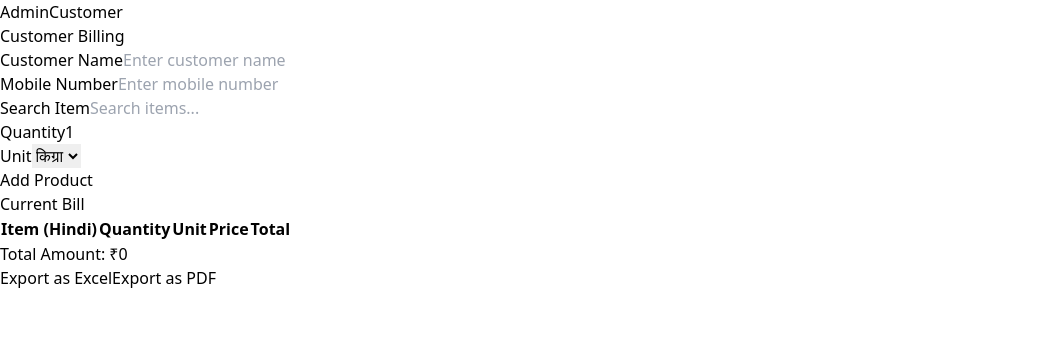
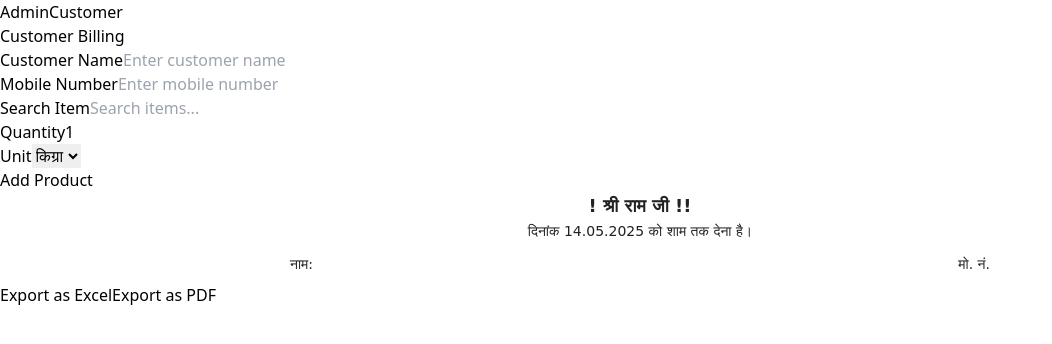
Before and after one commit to Jatin-Purbia/retail_shop, a React (Vite) app: page / in a window 1280 px wide. Shown: the top 344 px of the page, without its empty margins (0-1052 px from the left). Built offline with nearby package versions, Linux system fonts and the light colour scheme.

Commit message:
fixed pdf export

```diff
--- a/package.json
+++ b/package.json
@@ -10,6 +10,7 @@
     "preview": "vite preview"
   },
   "dependencies": {
+    "html2canvas": "^1.4.1",
     "jspdf": "^3.0.1",
     "jspdf-autotable": "^5.0.2",
     "react": "^18.2.0",
--- a/src/pages/CustomerPage.jsx
+++ b/src/pages/CustomerPage.jsx
@@ -1,8 +1,29 @@
 import React, { useState, useRef } from 'react';
 import * as XLSX from 'xlsx';
 import jsPDF from 'jspdf';
-import 'jspdf-autotable';
+import html2canvas from 'html2canvas';
 import inventory from '../inventoryData';
+
+// Helper to format date as DD.MM.YYYY
+function formatDate(date = new Date()) {
+  return date.toLocaleDateString('en-GB').replace(/\//g, '.');
+}
+
+// Helper to generate two-column table rows
+function generateTwoColumnTable(cart) {
+  const rows = [];
+  for (let i = 0; i < cart.length; i += 2) {
+    const left = cart[i];
+    const right = cart[i + 1];
+    rows.push([
+      left ? left.hindiName : '',
+      left ? `${left.quantity} ${left.unit}` : '',
+      right ? right.hindiName : '',
+      right ? `${right.quantity} ${right.unit}` : '',
+    ]);
+  }
+  return rows;
+}
 
 function CustomerPage() {
   const [searchTerm, setSearchTerm] = useState('');
@@ -16,6 +37,10 @@ function CustomerPage() {
   const searchInputRef = useRef(null);
   const [selectedItem, setSelectedItem] = useState(null);
 
+  // Ref for the bill area
+  const billRef = useRef();
+
+  // Search and cart logic (unchanged)
   const handleSearch = (e) => {
     const value = e.target.value;
     setSearchTerm(value);
@@ -34,7 +59,6 @@ function CustomerPage() {
       ...selectedItem,
       quantity,
       unit: selectedUnit,
-      total: selectedItem.price * quantity
     };
     setCart([...cart, cartItem]);
     setSearchTerm('');
@@ -78,94 +102,84 @@ function CustomerPage() {
     setFilteredItems([]);
   };
 
-  const calculateTotal = () => {
-    return cart.reduce((sum, item) => sum + item.total, 0);
-  };
-
-  const generateBillData = () => {
-    const data = [['Customer Name:', customerName || 'N/A'], ['Mobile No.:', customerMobile || 'N/A'], []];
-    const itemsPerRow = 2;
-    const numItems = cart.length;
-
-    for (let i = 0; i < numItems; i += itemsPerRow) {
-      const row = [];
-      for (let j = 0; j < itemsPerRow; j++) {
-        const itemIndex = i + j;
-        if (itemIndex < numItems) {
-          const item = cart[itemIndex];
-          row.push([`${item.hindiName} (${item.quantity} ${item.unit})`, '']);
-        } else {
-          row.push(['', '']); // Empty columns for uneven rows
-        }
-      }
-      data.push(...row);
-      if (i + itemsPerRow < numItems) {
-        data.push([]); // Add an empty row as a separator between item rows
-      }
-    }
-    return data;
-  };
-
-  const handleExportPDF = () => {
+  // PDF export using html2canvas + jsPDF, capturing only the bill area
+  const handleExportPDF = async () => {
     if (cart.length === 0) {
       alert('Your cart is empty. Add items to export.');
       return;
     }
-
-    const doc = new jsPDF();
-    const billData = generateBillData();
-
-    doc.autoTable({
-      body: billData,
-      startY: 10,
-      columnStyles: { 0: { fontStyle: 'bold' } },
-      didDrawPage: (data) => {
-        // Add page number
-        const pageNumber = doc.internal.getNumberOfPages();
-        doc.setFontSize(10);
-        doc.setTextColor(150);
-        doc.text(`Page ${pageNumber}`, doc.internal.pageSize.getWidth() - 20, doc.internal.pageSize.getHeight() - 10);
-      }
+    const input = billRef.current;
+    if (!input) return;
+    const canvas = await html2canvas(input, { scale: 2 });
+    const imgData = canvas.toDataURL('image/png');
+    const pdf = new jsPDF({
+      orientation: 'portrait',
+      unit: 'pt',
+      format: 'a4'
     });
-
-    doc.save(`bill_${customerName || 'guest'}_${new Date().toLocaleDateString()}.pdf`);
+    const pdfWidth = pdf.internal.pageSize.getWidth();
+    const pdfHeight = pdf.internal.pageSize.getHeight();
+    const imgProps = {
+      width: canvas.width,
+      height: canvas.height
+    };
+    const ratio = Math.min(pdfWidth / imgProps.width, pdfHeight / imgProps.height);
+    const imgWidth = imgProps.width * ratio;
+    const imgHeight = imgProps.height * ratio;
+    pdf.addImage(imgData, 'PNG', 0, 0, imgWidth, imgHeight);
+    pdf.save(`bill_${customerName || 'guest'}_${formatDate()}.pdf`);
   };
 
+  // Excel export (optional, same two-column format)
   const handleExportExcel = () => {
     if (cart.length === 0) {
       alert('Your cart is empty. Add items to export.');
       return;
     }
-
-    const billData = generateBillData();
+    const wsData = [
+      ['! श्री राम जी !!'],
+      [`दिनांक ${formatDate()} को शाम तक देना है।`],
+      [
+        `नाम: ${customerName || ''}`,
+        '',
+        '',
+        `मो. नं. ${customerMobile || ''}`
+      ],
+      ['', '', '', ''], // Empty row for spacing
+      ...generateTwoColumnTable(cart)
+    ];
+    const ws = XLSX.utils.aoa_to_sheet(wsData);
+    ws['!cols'] = [
+      { wch: 20 }, { wch: 12 }, { wch: 20 }, { wch: 12 }
+    ];
     const wb = XLSX.utils.book_new();
-    const ws = XLSX.utils.aoa_to_sheet(billData);
     XLSX.utils.book_append_sheet(wb, ws, 'Bill');
-    XLSX.writeFile(wb, `bill_${customerName || 'guest'}_${new Date().toLocaleDateString()}.xlsx`);
+    XLSX.writeFile(wb, `bill_${customerName || 'customer'}_${formatDate()}.xlsx`);
   };
 
   return (
-    <div className="max-w-5xl mx-auto py-8">
-      <div className="bg-gradient-to-br from-blue-50 to-blue-100 shadow-xl rounded-2xl p-8 mb-8 border border-blue-200">
-        <h1 className="text-3xl font-bold mb-6 text-blue-800 text-center tracking-wide">Customer Billing</h1>
+    <div className="max-w-3xl mx-auto py-8">
+      <div className="bg-white shadow-xl rounded-2xl p-8 mb-8 border border-gray-200">
+        <h1 className="text-3xl font-bold mb-6 text-gray-800 text-center tracking-wide">Customer Billing</h1>
+        {/* Inputs as in your code */}
         <div className="flex flex-col md:flex-row md:space-x-8 mb-6">
           <div className="flex-1 mb-4 md:mb-0">
-            <label className="block text-sm font-semibold text-blue-700 mb-1">Customer Name</label>
+            <label className="block text-sm font-semibold text-gray-700 mb-1">Customer Name</label>
             <input
               type="text"
               value={customerName}
               onChange={e => setCustomerName(e.target.value)}
-              className="w-full px-4 py-2 border border-blue-300 rounded-lg focus:outline-none focus:ring-2 focus:ring-blue-400 bg-white"
+              className="w-full px-4 py-2 border border-gray-300 rounded-lg focus:outline-none focus:ring-2 focus:ring-blue-400 bg-white"
               placeholder="Enter customer name"
             />
           </div>
           <div className="flex-1">
-            <label className="block text-sm font-semibold text-blue-700 mb-1">Mobile Number</label>
+            <label className="block text-sm font-semibold text-gray-700 mb-1">Mobile Number</label>
             <input
               type="text"
               value={customerMobile}
               onChange={e => setCustomerMobile(e.target.value)}
-              className="w-full px-4 py-2 border border-blue-300 rounded-lg focus:outline-none focus:ring-2 focus:ring-blue-400 bg-white"
+              className="w-full px-4 py-2 border border-gray-300 rounded-lg focus:outline-none focus:ring-2 focus:ring-blue-400 bg-white"
               placeholder="Enter mobile number"
               maxLength={10}
             />
@@ -173,14 +187,14 @@ function CustomerPage() {
         </div>
         <div className="grid grid-cols-1 md:grid-cols-3 gap-6 mb-8 items-end relative">
           <div>
-            <label className="block text-sm font-semibold text-blue-700 mb-1">Search Item</label>
+            <label className="block text-sm font-semibold text-gray-700 mb-1">Search Item</label>
             <input
               type="text"
               value={searchTerm}
               onChange={handleSearch}
               onKeyDown={handleKeyDown}
               ref={searchInputRef}
-              className="w-full px-4 py -2 border border-blue-300 rounded-lg focus:outline-none focus:ring-2 focus:ring-blue-400 bg-white"
+              className="w-full px-4 py-2 border border-gray-300 rounded-lg focus:outline-none focus:ring-2 focus:ring-blue-400 bg-white"
               placeholder="Search items..."
             />
             {searchTerm && filteredItems.length > 0 && (
@@ -188,7 +202,7 @@ function CustomerPage() {
                 {filteredItems.map((item, idx) => (
                   <div
                     key={item.id}
-                    className={`p-2 cursor-pointer text-blue-800 ${idx === highlightedIndex ? 'bg-blue-200' : 'hover:bg-blue-100'}`}
+                    className={`p-2 cursor-pointer text-gray-800 ${idx === highlightedIndex ? 'bg-blue-200' : 'hover:bg-blue-100'}`}
                     onMouseEnter={() => setHighlightedIndex(idx)}
                     onMouseDown={() => handleRecommendationClick(item, idx)}
                   >
@@ -199,22 +213,22 @@ function CustomerPage() {
             )}
           </div>
           <div>
-            <label className="block text-sm font-semibold text-blue-700 mb-1">Quantity</label>
+            <label className="block text-sm font-semibold text-gray-700 mb-1">Quantity</label>
             <input
               type="number"
               value={quantity}
               onChange={e => setQuantity(Math.max(1, parseInt(e.target.value) || 1))}
-              className="w-full px-4 py-2 border border-blue-300 rounded-lg focus:outline-none focus:ring-2 focus:ring-blue-400 bg-white"
+              className="w-full px-4 py-2 border border-gray-300 rounded-lg focus:outline-none focus:ring-2 focus:ring-blue-400 bg-white"
               min="1"
             />
           </div>
           <div className="flex gap-2 items-end">
             <div className="flex-1">
-              <label className="block text-sm font-semibold text-blue-700 mb-1">Unit</label>
+              <label className="block text-sm font-semibold text-gray-700 mb-1">Unit</label>
               <select
                 value={selectedUnit}
                 onChange={e => setSelectedUnit(e.target.value)}
-                className="w-full px-4 py-2 border border-blue-300 rounded-lg focus:outline-none focus:ring-2 focus:ring-blue-400 bg-white"
+                className="w-full px-4 py-2 border border-gray-300 rounded-lg focus:outline-none focus:ring-2 focus:ring-blue-400 bg-white"
               >
                 <option value="किग्रा">किग्रा</option>
                 <option value="ग्राम">ग्राम</option>
@@ -238,35 +252,41 @@ function CustomerPage() {
             </button>
           </div>
         </div>
-        <div className="mt-10">
-          <h2 className="text-2xl font-semibold mb-4 text-blue-700">Current Bill</h2>
-          <div className="overflow-x-auto rounded-lg border border-blue-200 bg-white">
-            <table className="min-w-full divide-y divide-blue-100">
-              <thead className="bg-blue-50">
-                <tr>
-                  <th className="px-6 py-3 text-left text-xs font-bold text-blue-700 uppercase">Item (Hindi)</th>
-                  <th className="px-6 py-3 text-left text-xs font-bold text-blue-700 uppercase">Quantity</th>
-                  <th className="px-6 py-3 text-left text-xs font-bold text-blue-700 uppercase">Unit</th>
-                  <th className="px-6 py-3 text-left text-xs font-bold text-blue-700 uppercase">Price</th>
-                  <th className="px-6 py-3 text-left text-xs font-bold text-blue-700 uppercase">Total</th>
-                </tr>
-              </thead>
-              <tbody className="bg-white divide-y divide-blue-100">
-                {cart.map((item, index) => (
-                  <tr key={index}>
-                    <td className="px-6 py-4 whitespace-nowrap text-sm font-medium text-blue-900">{item.hindiName}</td>
-                    <td className="px-6 py-4 whitespace-nowrap text-sm text-blue-700">{item.quantity}</td>
-                    <td className="px-6 py-4 whitespace-nowrap text-sm text-blue-700">{item.unit}</td>
-                    <td className="px-6 py-4 whitespace-nowrap text-sm text-blue-700">₹{item.price}</td>
-                    <td className="px-6 py-4 whitespace-nowrap text-sm text-blue-700">₹{item.total}</td>
+        {/* BILL AREA TO EXPORT */}
+        <div
+          ref={billRef}
+          className="bg-white p-6 border border-black rounded-md"
+          style={{
+            fontFamily: 'DejaVu Sans, Arial, sans-serif',
+            color: '#222',
+            width: '100%',
+            maxWidth: 700,
+            margin: '0 auto'
+          }}
+        >
+          <div style={{ textAlign: 'center', fontWeight: 'bold', fontSize: 18, marginBottom: 2 }}>! श्री राम जी !!</div>
+          <div style={{ textAlign: 'center', fontSize: 14, marginBottom: 12 }}>
+            {`दिनांक ${formatDate()} को शाम तक देना है।`}
+          </div>
+          <div style={{ display: 'flex', justifyContent: 'space-between', fontSize: 14, marginBottom: 8 }}>
+            <span>नाम: {customerName || ''}</span>
+            <span>मो. नं. {customerMobile || ''}</span>
+          </div>
+          <table style={{ width: '100%', borderCollapse: 'collapse', fontSize: 14 }}>
+            <tbody>
+              {generateTwoColumnTable(cart).map((row, idx) => (
+                <tr key={idx}>
+                  <td style={{ border: '1px solid #000', padding: 3, width: '28%' }}>{row[0]}</td>
+                  <td style={{ border: '1px solid #000', padding: 3, width: '12%' }}>{row[1]}</td>
+                  <td style={{ border: '1px solid #000', padding: 3, width: '28%' }}>{row[2]}</td>
+                  <td style={{ border: '1px solid #000', padding: 3, width: '12%' }}>{row[3]}</td>
                 </tr>
               ))}
             </tbody>
           </table>
         </div>
-          <div className="mt-6 flex flex-col md:flex-row justify-between items-center gap-4">
-            <p className="text-xl font-bold text-blue-800">Total Amount: ₹{calculateTotal()}</p>
-            <div className="flex gap-4">
+        {/* Export buttons */}
+        <div className="mt-6 flex gap-4 justify-end">
           <button
             className="px-6 py-2 bg-green-600 text-white rounded-lg font-semibold shadow hover:bg-green-700 transition"
             onClick={handleExportExcel}
@@ -282,8 +302,6 @@ function CustomerPage() {
         </div>
       </div>
     </div>
-      </div>
-    </div>
   );
 }
 
```
Also changed, not shown: 1 other file (tests, documents, lock files or other folders). Lines whose indentation alone changed are shown as unchanged.
